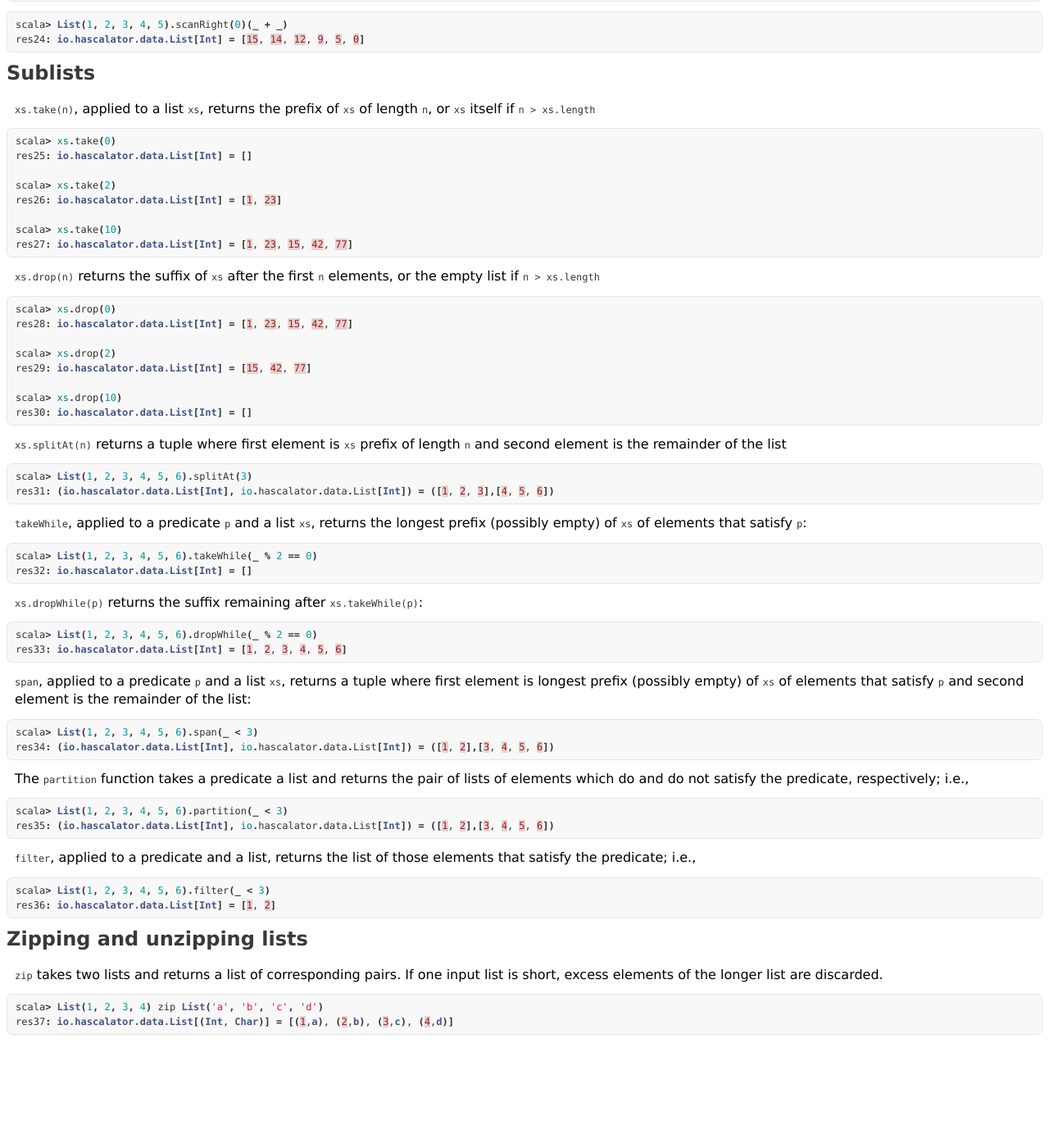
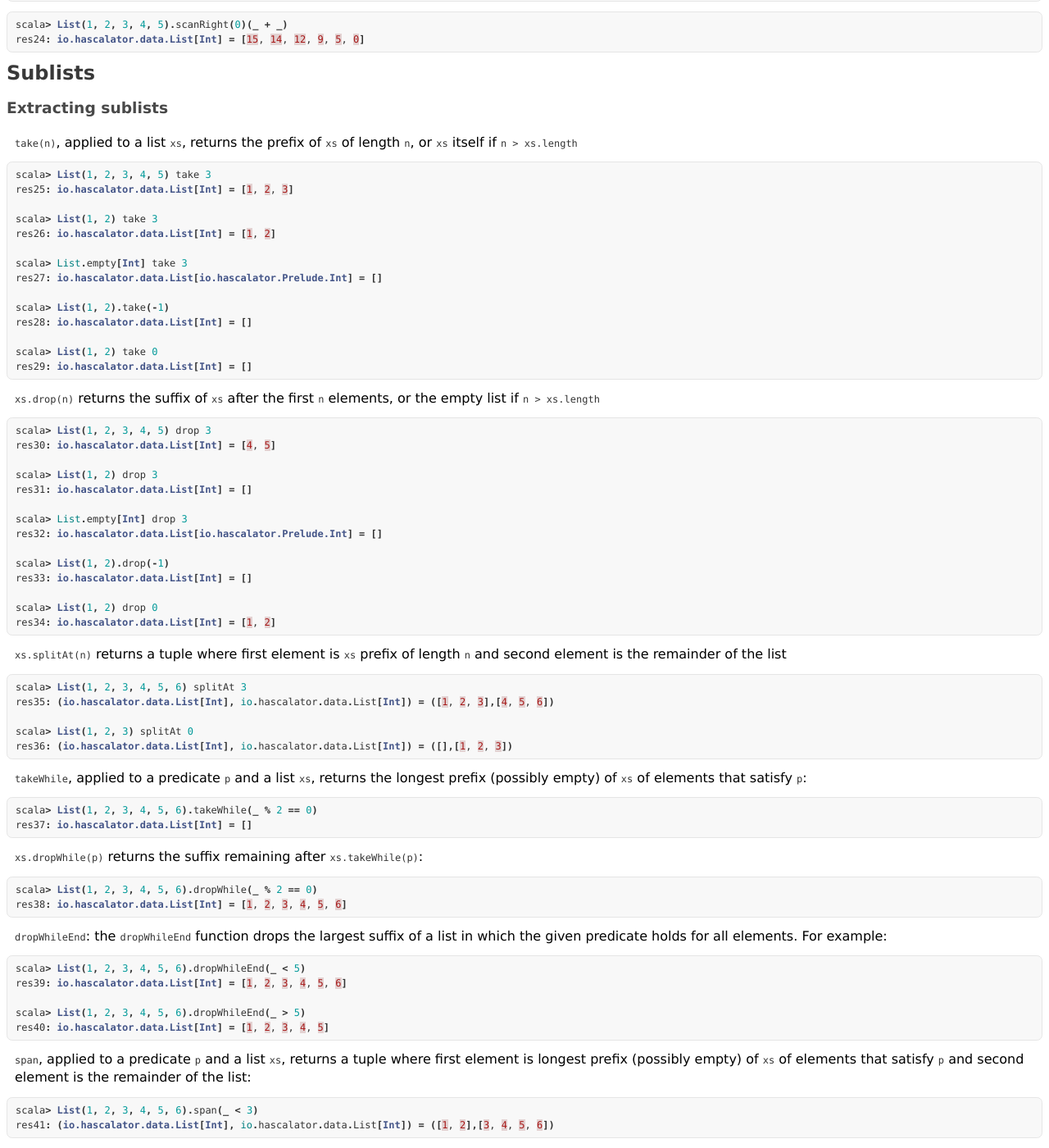
Before and after one commit to CarloMicieli/hascalator, a Jekyll site: the page built from tut/list.md, in a window 1280 px wide and 1400 px high, scrolled down 4345 px. Shown: the whole window at 82% size. Built offline with Jekyll 4.4.1, drawn with Linux system fonts in a browser that asks for light colours; before the commit the page ends 5619 px from its top, so only the background shows below that; some of the changed text lies outside the part shown.

Commit message:
updated site

````diff
--- a/tut/list.md
+++ b/tut/list.md
@@ -295,51 +295,78 @@ res24: io.hascalator.data.List[Int] = [15, 14, 12, 9, 5, 0]
 
 ## Sublists
 
-`xs.take(n)`, applied to a list `xs`, returns the prefix of `xs` of length `n`, or `xs` itself if `n > xs.length`
+### Extracting sublists
+
+`take(n)`, applied to a list `xs`, returns the prefix of `xs` of length `n`, or `xs` itself if `n > xs.length`
 
 ```scala
-scala> xs.take(0)
-res25: io.hascalator.data.List[Int] = []
+scala> List(1, 2, 3, 4, 5) take 3
+res25: io.hascalator.data.List[Int] = [1, 2, 3]
 
-scala> xs.take(2)
-res26: io.hascalator.data.List[Int] = [1, 23]
+scala> List(1, 2) take 3
+res26: io.hascalator.data.List[Int] = [1, 2]
 
-scala> xs.take(10)
-res27: io.hascalator.data.List[Int] = [1, 23, 15, 42, 77]
+scala> List.empty[Int] take 3
+res27: io.hascalator.data.List[io.hascalator.Prelude.Int] = []
+
+scala> List(1, 2).take(-1)
+res28: io.hascalator.data.List[Int] = []
+
+scala> List(1, 2) take 0
+res29: io.hascalator.data.List[Int] = []
 ```
 
 `xs.drop(n)` returns the suffix of `xs` after the first `n` elements, or the empty list if `n > xs.length`
 
 ```scala
-scala> xs.drop(0)
-res28: io.hascalator.data.List[Int] = [1, 23, 15, 42, 77]
+scala> List(1, 2, 3, 4, 5) drop 3
+res30: io.hascalator.data.List[Int] = [4, 5]
 
-scala> xs.drop(2)
-res29: io.hascalator.data.List[Int] = [15, 42, 77]
+scala> List(1, 2) drop 3
+res31: io.hascalator.data.List[Int] = []
 
-scala> xs.drop(10)
-res30: io.hascalator.data.List[Int] = []
+scala> List.empty[Int] drop 3
+res32: io.hascalator.data.List[io.hascalator.Prelude.Int] = []
+
+scala> List(1, 2).drop(-1)
+res33: io.hascalator.data.List[Int] = []
+
+scala> List(1, 2) drop 0
+res34: io.hascalator.data.List[Int] = [1, 2]
 ```
 
 `xs.splitAt(n)` returns a tuple where first element is `xs` prefix of length `n` and second element is the remainder of the list
 
 ```scala
-scala> List(1, 2, 3, 4, 5, 6).splitAt(3)
-res31: (io.hascalator.data.List[Int], io.hascalator.data.List[Int]) = ([1, 2, 3],[4, 5, 6])
+scala> List(1, 2, 3, 4, 5, 6) splitAt 3
+res35: (io.hascalator.data.List[Int], io.hascalator.data.List[Int]) = ([1, 2, 3],[4, 5, 6])
+
+scala> List(1, 2, 3) splitAt 0
+res36: (io.hascalator.data.List[Int], io.hascalator.data.List[Int]) = ([],[1, 2, 3])
 ```
 
 `takeWhile`, applied to a predicate `p` and a list `xs`, returns the longest prefix (possibly empty) of `xs` of elements that satisfy `p`:
 
 ```scala
 scala> List(1, 2, 3, 4, 5, 6).takeWhile(_ % 2 == 0)
-res32: io.hascalator.data.List[Int] = []
+res37: io.hascalator.data.List[Int] = []
 ```
 
 `xs.dropWhile(p)` returns the suffix remaining after `xs.takeWhile(p)`:
 
 ```scala
 scala> List(1, 2, 3, 4, 5, 6).dropWhile(_ % 2 == 0)
-res33: io.hascalator.data.List[Int] = [1, 2, 3, 4, 5, 6]
+res38: io.hascalator.data.List[Int] = [1, 2, 3, 4, 5, 6]
+```
+
+`dropWhileEnd`: the `dropWhileEnd` function drops the largest suffix of a list in which the given predicate holds for all elements. For example:
+
+```scala
+scala> List(1, 2, 3, 4, 5, 6).dropWhileEnd(_ < 5)
+res39: io.hascalator.data.List[Int] = [1, 2, 3, 4, 5, 6]
+
+scala> List(1, 2, 3, 4, 5, 6).dropWhileEnd(_ > 5)
+res40: io.hascalator.data.List[Int] = [1, 2, 3, 4, 5]
 ```
 
 `span`, applied to a predicate `p` and a list `xs`, returns a tuple where first element is longest prefix (possibly empty)
@@ -347,7 +374,17 @@ of `xs` of elements that satisfy `p` and second element is the remainder of the
 
 ```scala
 scala> List(1, 2, 3, 4, 5, 6).span(_ < 3)
-res34: (io.hascalator.data.List[Int], io.hascalator.data.List[Int]) = ([1, 2],[3, 4, 5, 6])
+res41: (io.hascalator.data.List[Int], io.hascalator.data.List[Int]) = ([1, 2],[3, 4, 5, 6])
+```
+
+`break`, applied to a predicate p and a list xs, returns a tuple where first element is longest prefix (possibly empty) of xs of elements that do not satisfy p and second element is the remainder of the list:
+
+```scala
+scala> List(1, 2, 3) break (_ < 9)
+res42: (io.hascalator.data.List[Int], io.hascalator.data.List[Int]) = ([],[1, 2, 3])
+
+scala> List(1, 2, 3) break (_ > 9)
+res43: (io.hascalator.data.List[Int], io.hascalator.data.List[Int]) = ([1, 2, 3],[])
 ```
 
 The `partition` function takes a predicate a list and returns the pair of lists of elements which do and do not
@@ -355,14 +392,52 @@ satisfy the predicate, respectively; i.e.,
 
 ```scala
 scala> List(1, 2, 3, 4, 5, 6).partition(_ < 3)
-res35: (io.hascalator.data.List[Int], io.hascalator.data.List[Int]) = ([1, 2],[3, 4, 5, 6])
+res44: (io.hascalator.data.List[Int], io.hascalator.data.List[Int]) = ([1, 2],[3, 4, 5, 6])
 ```
 
 `filter`, applied to a predicate and a list, returns the list of those elements that satisfy the predicate; i.e.,
 
 ```scala
 scala> List(1, 2, 3, 4, 5, 6).filter(_ < 3)
-res36: io.hascalator.data.List[Int] = [1, 2]
+res45: io.hascalator.data.List[Int] = [1, 2]
+```
+## Searching lists
+
+### Searching by equality
+
+### Searching with a predicate
+
+`find`: The find function takes a predicate and a structure and returns the leftmost element of the structure matching the predicate, or Nothing if there is no such element.
+
+```scala
+scala> List(1, 2, 3, 4, 5) find (_ == 5)
+res46: io.hascalator.data.Maybe[Int] = Just(5)
+
+scala> List(1, 2, 3, 4, 5) find (_ != 5)
+res47: io.hascalator.data.Maybe[Int] = Just(1)
+
+scala> List(1, 2, 3, 4, 5) find (_ > 3)
+res48: io.hascalator.data.Maybe[Int] = Just(4)
+```
+
+`filter` applied to a predicate and a list, returns the list of those elements that satisfy the predicate; i.e.,
+
+```scala
+scala> List(1, 2, 3, 4, 5) filter (_ != 0)
+res49: io.hascalator.data.List[Int] = [1, 2, 3, 4, 5]
+
+scala> List(1, 2, 3, 4, 5) filter (_ == 0)
+res50: io.hascalator.data.List[Int] = []
+```
+
+`partition` The partition function takes a predicate a list and returns the pair of lists of elements which do and do not satisfy the predicate, respectively; i.e.,
+
+```scala
+scala> List(1, 2, 3, 4, 5) partition (x => x / 2 != 0)
+res51: (io.hascalator.data.List[Int], io.hascalator.data.List[Int]) = ([2, 3, 4, 5],[1])
+
+scala> List(1, 2, 3, 4, 5) partition (x => x / 2 == 0)
+res52: (io.hascalator.data.List[Int], io.hascalator.data.List[Int]) = ([1],[2, 3, 4, 5])
 ```
 
 ## Zipping and unzipping lists
@@ -372,5 +447,5 @@ longer list are discarded.
 
 ```scala
 scala> List(1, 2, 3, 4) zip List('a', 'b', 'c', 'd')
-res37: io.hascalator.data.List[(Int, Char)] = [(1,a), (2,b), (3,c), (4,d)]
+res53: io.hascalator.data.List[(Int, Char)] = [(1,a), (2,b), (3,c), (4,d)]
 ```
````
Also changed, not shown: other parts of tut/list.md (+3 -3 lines).
